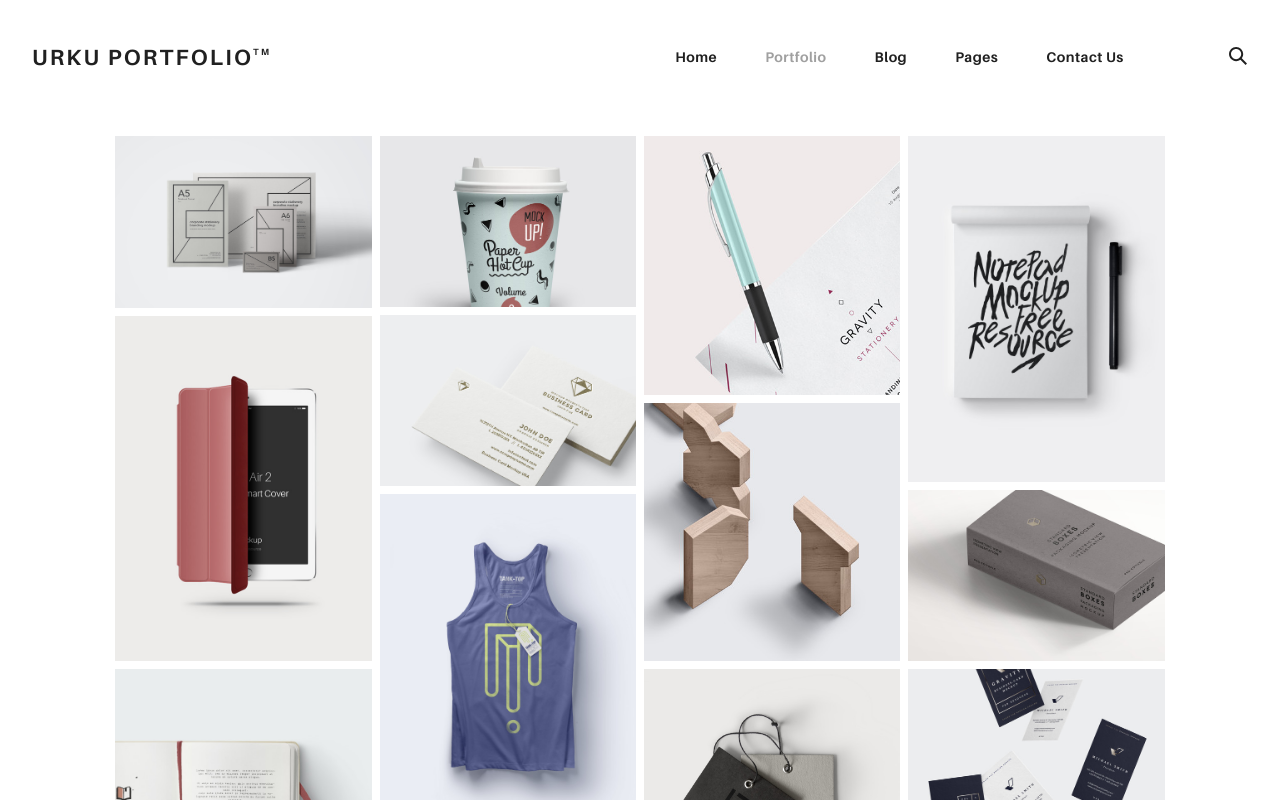
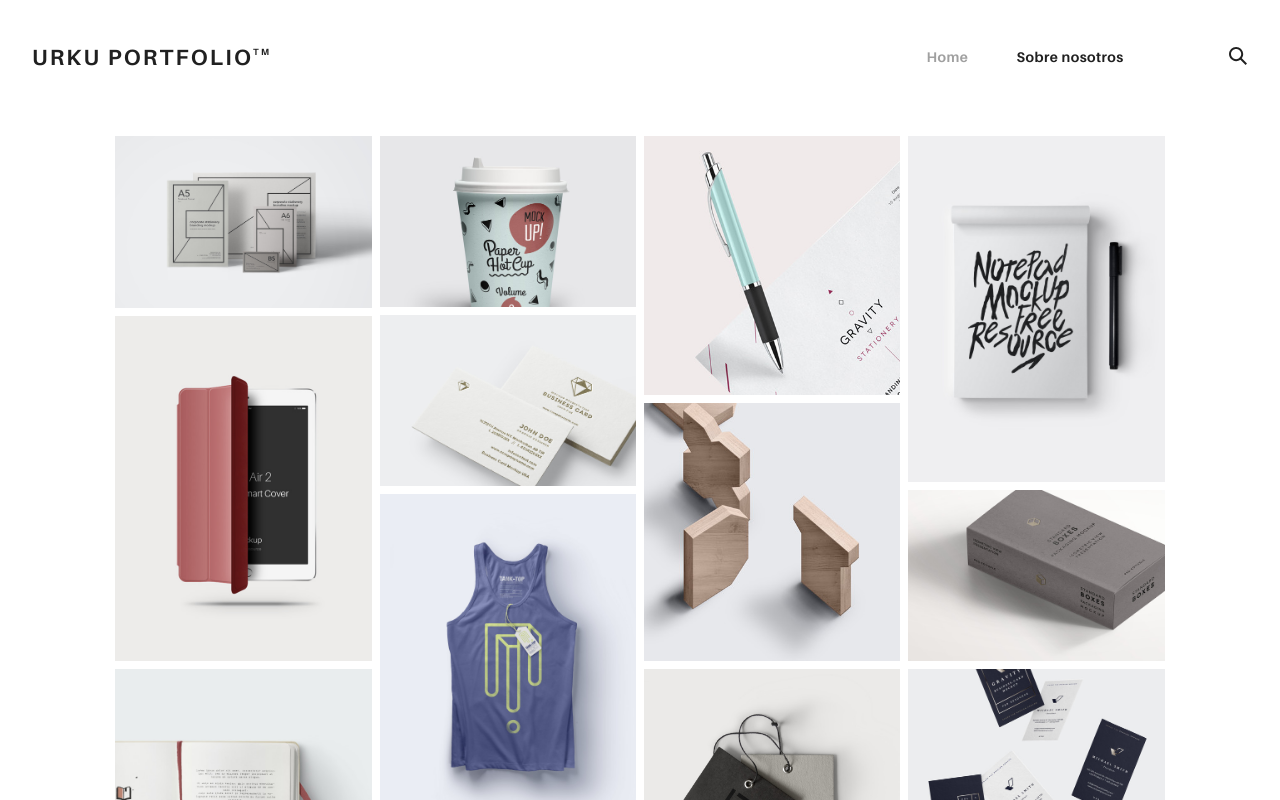
Before and after one commit to mendozo2/portfolio, an Angular app: page /#/home in a window 1280 px wide. Before the commit this address led to /#/. Shown: the top 800 px of the page. Built offline with nearby package versions, Linux system fonts and the light colour scheme.

Commit message:
adding menus and active class

```diff
--- a/src/app/app.routes.ts
+++ b/src/app/app.routes.ts
@@ -8,10 +8,10 @@ import { AboutComponent,
 
 
 const app_routes: Routes = [
-  { path: '', component: PortafolioComponent },
+  { path: 'home', component: PortafolioComponent },
   { path: 'about', component: AboutComponent },
   { path: 'producto', component: ProductoComponent },
-  { path: '**', pathMatch : 'full', redirectTo: '' },
+  { path: '**', pathMatch : 'full', redirectTo: 'home' },
 ];
 
 export const app_routing = RouterModule.forRoot(app_routes, { useHash: true});
--- a/src/app/components/header/header.component.html
+++ b/src/app/components/header/header.component.html
@@ -16,22 +16,11 @@
           <a routerLink='/'>urku portfolio<sup>tm</sup></a></h1>
         <nav class="rk-navigation">
           <ul class="rk-menu">
-            <li class="rk-menu__item"><a  routerLink='/' class="rk-menu__link">Home</a>
+            <li class="rk-menu__item" routerLinkActive="active">
+              <a  routerLink='/home' class="rk-menu__link">Home</a>
             </li>
-            <li class="active rk-menu__item"><a href="portfolio.html" class="rk-menu__link">Portfolio</a>
-            </li>
-            <li class="rk-menu__item"><a href="blog.html" class="rk-menu__link">Blog</a>
-            </li>
-            <li class="rk-menu__item"><a href="#0" class="rk-menu__link">Pages</a>
-              <nav class="rk-menu__sub">
-                <ul class="rk-container">
-                  <li class="rk-menu__item"><a href="about.html" class="rk-menu__link">About</a></li>
-                  <li class="rk-menu__item"><a href="documentation.html" class="rk-menu__link">Documentation</a></li>
-                  <li class="rk-menu__item"><a href="design-styles.html" class="rk-menu__link">Design Styles</a></li>
-                </ul>
-              </nav>
-            </li>
-            <li class="rk-menu__item"><a href="contact.html" class="rk-menu__link">Contact Us</a>
+            <li class="rk-menu__item" routerLinkActive="active">
+              <a routerLink='about' class="rk-menu__link">Sobre nosotros</a>
             </li>
           </ul>
           <form class="rk-search">
```
Also changed, not shown: 1 other file (tests, documents, lock files or other folders).
